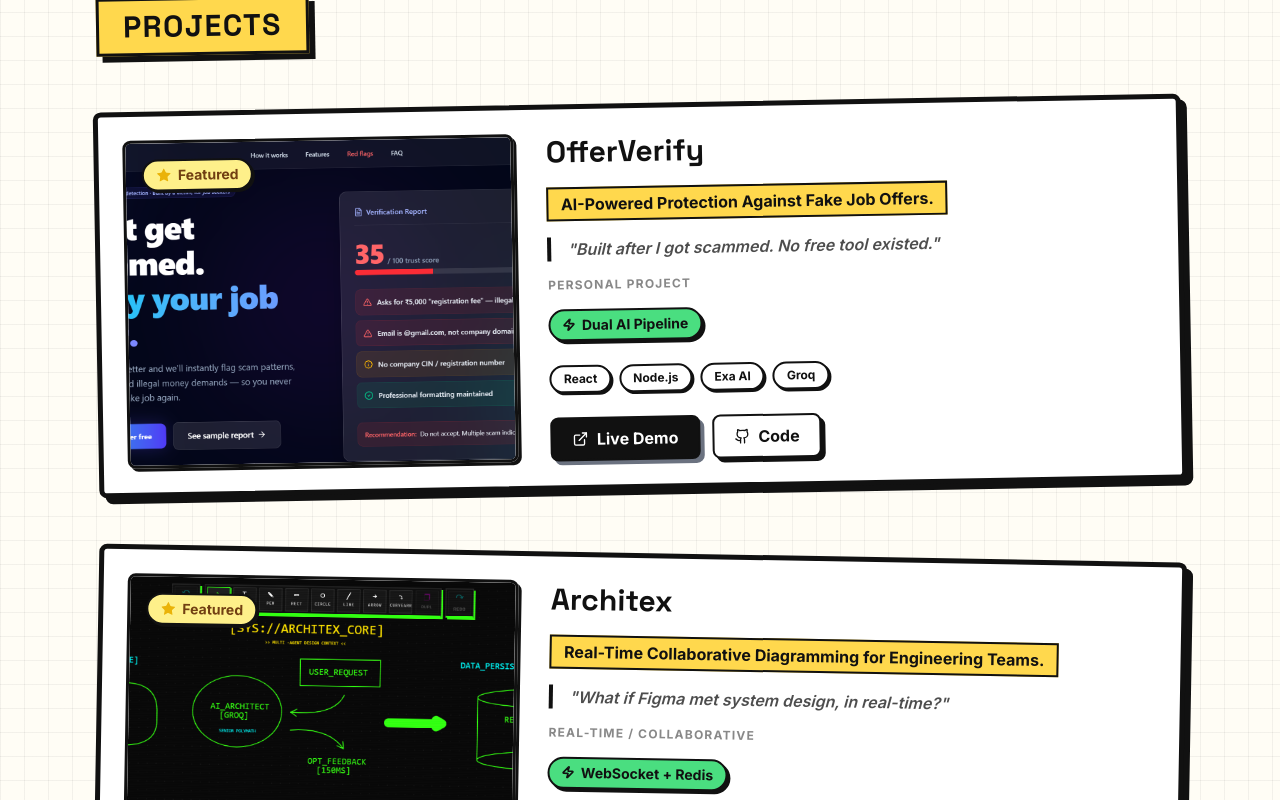
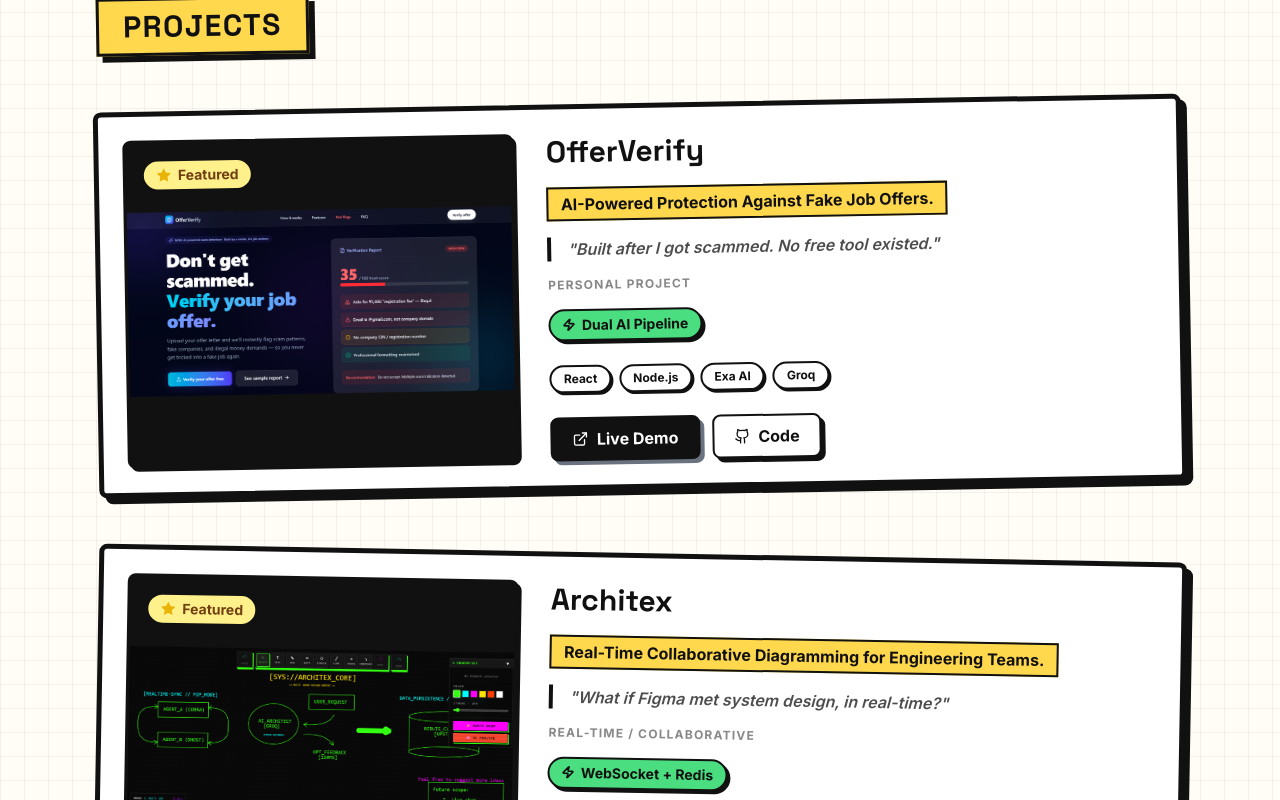
Before and after one commit to Ankush23056/dev-portfolio, a React (Vite) app: page / in a window 1280 px wide. Shown: the part 1980-2780 px from the top of the page. Built offline with nearby package versions, Linux system fonts and the light colour scheme.

Commit message:
fix(ui): prevent thumbnail cropping by switching to object-contain for project screenshots

```diff
--- a/src/components/Projects.jsx
+++ b/src/components/Projects.jsx
@@ -143,16 +143,17 @@
                     w-full md:w-[38%] min-h-[220px] aspect-video
                     border-3 border-ink brutal-shadow-sm rounded-lg
                     relative overflow-hidden shrink-0
+                    bg-ink
                   `}
                 >
                   {/* Real screenshot */}
                   <img
                     src={project.screenshot}
                     alt={`${project.title} screenshot`}
-                    className="absolute inset-0 w-full h-full object-cover"
+                    className="absolute inset-0 w-full h-full object-contain"
                   />
 
-                  {/* Featured Badge */}
+                  {/* Featured Badge — pinned to container top-left */}
                   {project.featured && (
                     <div className="absolute top-4 left-4 z-20 inline-flex items-center gap-1.5 px-3 py-1 rounded-full border-2 border-ink shadow-[2px_2px_0px_#111111] bg-[#fef08a] font-bold text-sm text-[#713f12]">
                       <Star size={16} fill="#eab308" strokeWidth={0} />
```
